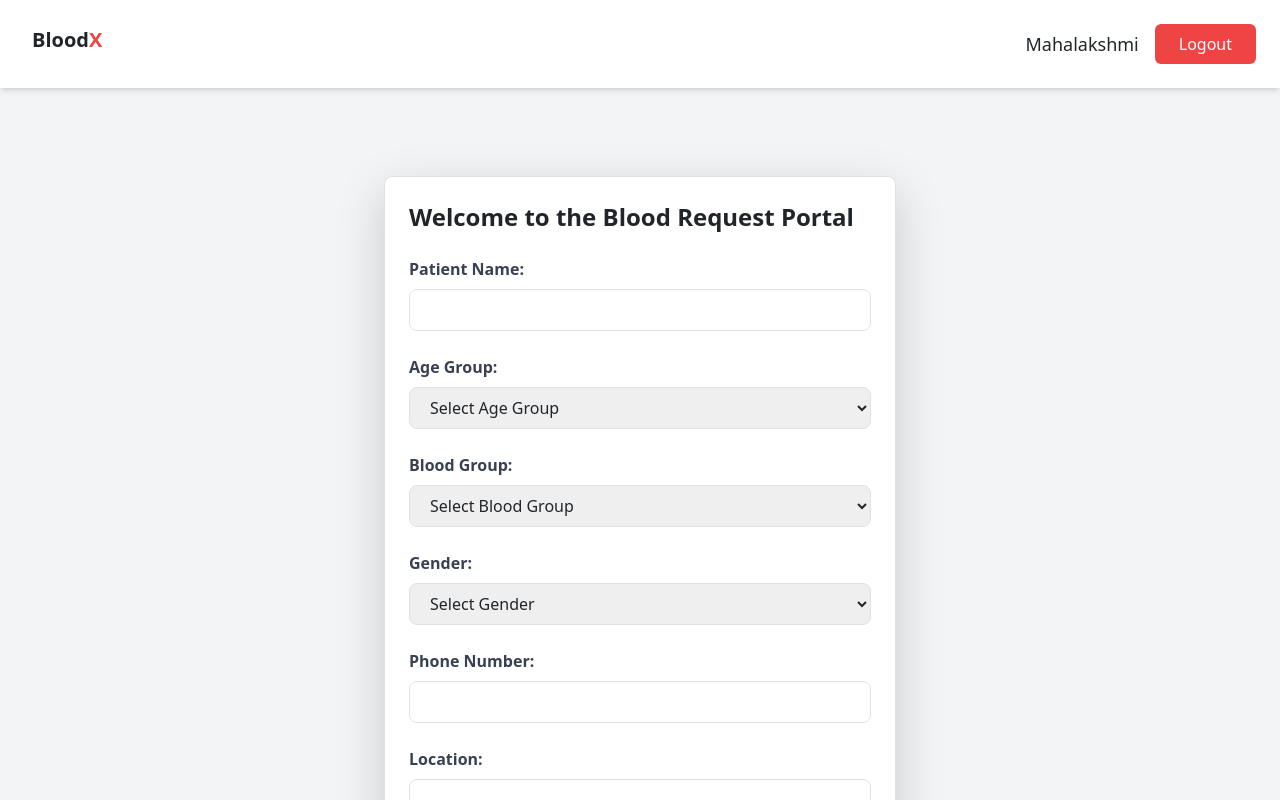
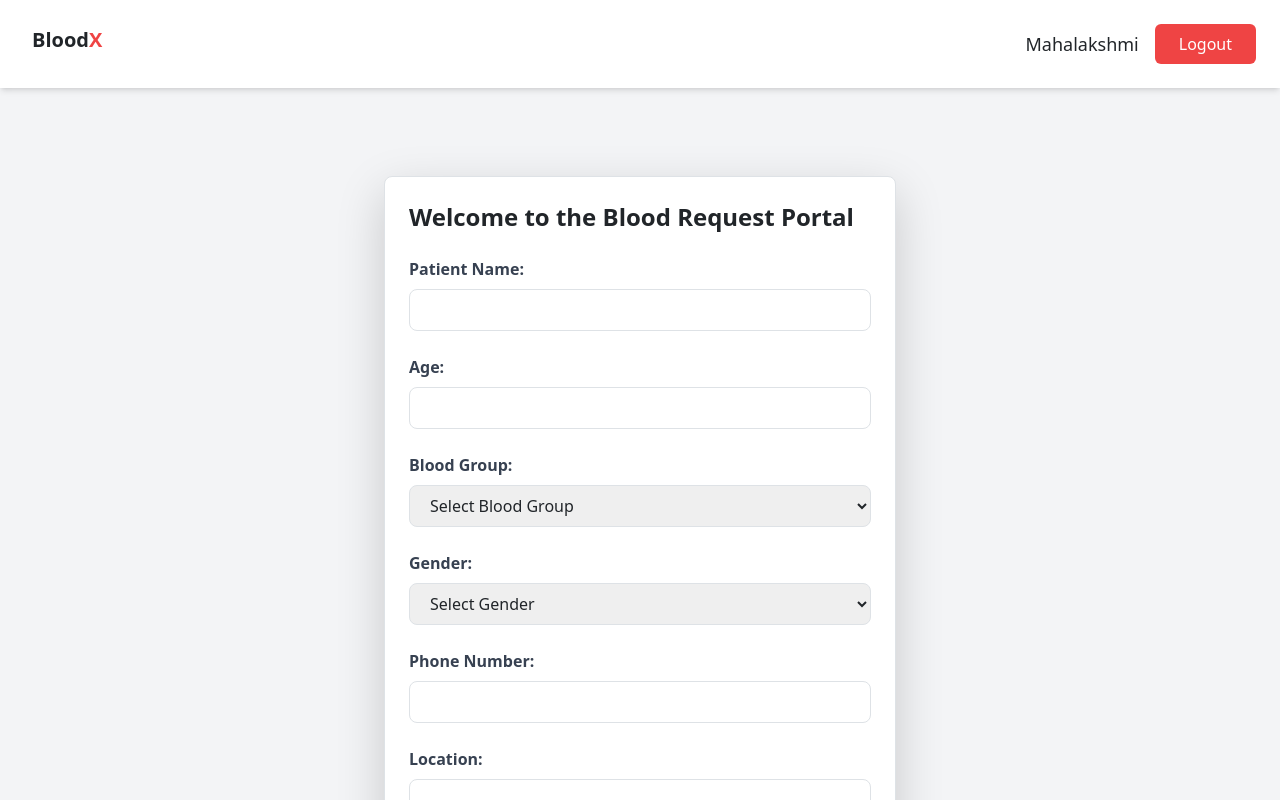
Before and after one commit to abdulmalik62/BloodX-poc, a React (Create React App) app in the folder frontend/bloodx-poc/: page /home in a window 1280 px wide. Shown: the top 800 px of the page. Built offline with nearby package versions, Linux system fonts and the light colour scheme.

Commit message:
bloodrequest backend connection

```diff
--- a/frontend/bloodx-poc/package.json
+++ b/frontend/bloodx-poc/package.json
@@ -12,6 +12,7 @@
     "@types/react-dom": "^18.3.0",
     "axios": "^1.7.2",
     "bootstrap": "^5.3.3",
+    "oidc-client": "^1.11.5",
     "react": "^18.3.1",
     "react-bootstrap": "^2.10.4",
     "react-dom": "^18.3.1",
--- a/frontend/bloodx-poc/public/index.html
+++ b/frontend/bloodx-poc/public/index.html
@@ -10,34 +10,13 @@
       content="Web site created using create-react-app"
     />
     <link rel="apple-touch-icon" href="%PUBLIC_URL%/logo192.png" />
-    <!--
-      manifest.json provides metadata used when your web app is installed on a
-      user's mobile device or desktop. See https://developers.google.com/web/fundamentals/web-app-manifest/
-    -->
+
     <link rel="manifest" href="%PUBLIC_URL%/manifest.json" />
-    <!--
-      Notice the use of %PUBLIC_URL% in the tags above.
-      It will be replaced with the URL of the `public` folder during the build.
-      Only files inside the `public` folder can be referenced from the HTML.
 
-      Unlike "/favicon.ico" or "favicon.ico", "%PUBLIC_URL%/favicon.ico" will
-      work correctly both with client-side routing and a non-root public URL.
-      Learn how to configure a non-root public URL by running `npm run build`.
-    -->
-    <title>React App</title>
+    <title>BloodX</title>
   </head>
   <body>
     <noscript>You need to enable JavaScript to run this app.</noscript>
     <div id="root"></div>
-    <!--
-      This HTML file is a template.
-      If you open it directly in the browser, you will see an empty page.
-
-      You can add webfonts, meta tags, or analytics to this file.
-      The build step will place the bundled scripts into the <body> tag.
-
-      To begin the development, run `npm start` or `yarn start`.
-      To create a production bundle, use `npm run build` or `yarn build`.
-    -->
   </body>
 </html>
--- a/frontend/bloodx-poc/src/BloodRequestForm.tsx
+++ b/frontend/bloodx-poc/src/BloodRequestForm.tsx
@@ -1,6 +1,6 @@
-// src/components/BloodDonationForm.tsx
 import React, { useState } from 'react';
-import {Modal, Button} from 'react-bootstrap';
+import { Modal, Button } from 'react-bootstrap';
+import axios from 'axios';
 import './Form.css'; // If you still want to use any custom CSS
 
 interface FormData {
@@ -11,7 +11,7 @@ interface FormData {
   phoneNumber: string;
   location: string;
   unit: string;
-  customUnit:string;
+  customUnit: string;
   date: string;
   condition: string;
 }
@@ -30,9 +30,6 @@ const BloodRequestForm: React.FC = () => {
     condition: '',
   });
 
-
-  const [unit, setUnit] = useState<string>('1');
-  const [customUnit, setCustomUnit] = useState<string>('');
   const [isCustom, setIsCustom] = useState<boolean>(false);
   const [showModal, setShowModal] = useState(false);
 
@@ -46,17 +43,14 @@ const BloodRequestForm: React.FC = () => {
         setFormData((prevState) => ({
           ...prevState,
           unit: '',
-
         }));
       } else {
         setIsCustom(false);
         setFormData((prevState) => ({
           ...prevState,
           unit: value,
-
         }));
       }
-
     } else {
       setFormData((prevState) => ({
         ...prevState,
@@ -65,15 +59,38 @@ const BloodRequestForm: React.FC = () => {
     }
   };
 
-  const handleSubmit = (e: React.FormEvent<HTMLFormElement>) => {
+  const handleSubmit = async (e: React.FormEvent<HTMLFormElement>) => {
     e.preventDefault();
-    const existingData = JSON.parse(localStorage.getItem('patientData') || '[]');
-    const updatedData = [...existingData, formData];
-    localStorage.setItem('patientData',JSON.stringify(updatedData));
     const finalUnit = isCustom ? formData.customUnit : formData.unit;
-    console.log('Requested Units;', finalUnit);
-    console.log(formData);
+
+    // Ensure the date is in yyyy-mm-dd format
+    const formattedDate = new Date(formData.date).toISOString().split('T')[0];
+
+    // Transform formData to the required format
+    const requestData = {
+      patientname: formData.patientName,
+      bloodgroup: formData.bloodGroup,
+      age: formData.ageGroup,
+      units: finalUnit,
+      reason: formData.condition,
+      gender: formData.gender,
+      phone: formData.phoneNumber,
+      location: formData.location,
+      requiredbefore: formattedDate,
+    };
+    console.log(requestData);
+
+    try {
+      const response = await axios.post('http://localhost:8084/BloodX/BloodRequest/Create', requestData);
+      if (response.status === 201) {
+        console.log('Form data sent successfully');
         setShowModal(true);
+      } else {
+        console.error('Error in form submission', response.status);
+      }
+    } catch (error) {
+      console.error('Error in form submission', error);
+    }
   };
 
   const handleClose = () => {
@@ -100,22 +117,16 @@ const BloodRequestForm: React.FC = () => {
           />
         </div>
         <div className="mb-4">
-        <label htmlFor="ageGroup" className="block text-gray-700 font-bold mb-2">Age Group:</label>
-        <select
+          <label htmlFor="ageGroup" className="block text-gray-700 font-bold mb-2">Age:</label>
+          <input
+            type="text"
             id="ageGroup"
             name="ageGroup"
             value={formData.ageGroup}
             onChange={handleChange}
             required
             className="w-full px-3 py-2 border border-gray-300 rounded-lg"
-        >
-          <option value="">Select Age Group</option>
-          <option value="Senior">Infant</option>
-          <option value="Child">Child</option>
-          <option value="Adult">Teenage</option>
-          <option value="Adult">Adult</option>
-          <option value="Senior">Senior</option>
-        </select>
+          />
         </div>
         <div className="mb-4">
           <label htmlFor="bloodGroup" className="block text-gray-700 font-bold mb-2">Blood Group:</label>
@@ -193,12 +204,12 @@ const BloodRequestForm: React.FC = () => {
               className="w-full px-3 py-2 border border-gray-300 rounded-lg"
             >
               <option value="">Select Unit</option>
-          <option value="1">1 unit</option>
-          <option value="2">2 units</option>
-          <option value="3">3 units</option>
-          <option value="4">4 units</option>
-          <option value="5">5 units</option>
-          <option value="10">10 units</option>
+              <option value="1">1 </option>
+              <option value="2">2 </option>
+              <option value="3">3 </option>
+              <option value="4">4 </option>
+              <option value="5">5 </option>
+              <option value="10">10 </option>
               <option value="custom">Other </option>
             </select>
           </label>
@@ -206,9 +217,12 @@ const BloodRequestForm: React.FC = () => {
             <label className="block text-gray-700 font-bold mb-2">
               Custom Units:
               <input
-            type ="number"
-            name ="customUnit"
-            value={formData.customUnit} onChange={handleChange} className="w-full px-3 py-2 border border-gray-300 rounded-lg"/>
+                type="number"
+                name="customUnit"
+                value={formData.customUnit}
+                onChange={handleChange}
+                className="w-full px-3 py-2 border border-gray-300 rounded-lg"
+              />
             </label>
           )}
         </div>
@@ -239,15 +253,13 @@ const BloodRequestForm: React.FC = () => {
         <button type="submit" className="w-full bg-blue-500 text-white px-4 py-2 rounded-lg hover:bg-blue-700">
           Submit
         </button>
-
       </form>
 
-    <Modal show = {showModal} onHide={handleClose} centered>
+      <Modal show={showModal} onHide={handleClose} centered>
         <Modal.Header closeButton className="modal-header-centered">
           <Modal.Title className="modal-title-centered"> Submission Successful</Modal.Title>
-
         </Modal.Header>
-      <Modal.Body className="modal-body-centered"> Your form has been successfully submitted !</Modal.Body>
+        <Modal.Body className="modal-body-centered"> Your form has been successfully submitted!</Modal.Body>
         <Modal.Footer className="modal-footer-centered">
           <Button variant="primary" onClick={handleClose}>Close</Button>
         </Modal.Footer>
```
Also changed, not shown: 1 other file (tests, documents, lock files or other folders). Lines whose indentation alone changed are shown as unchanged.
